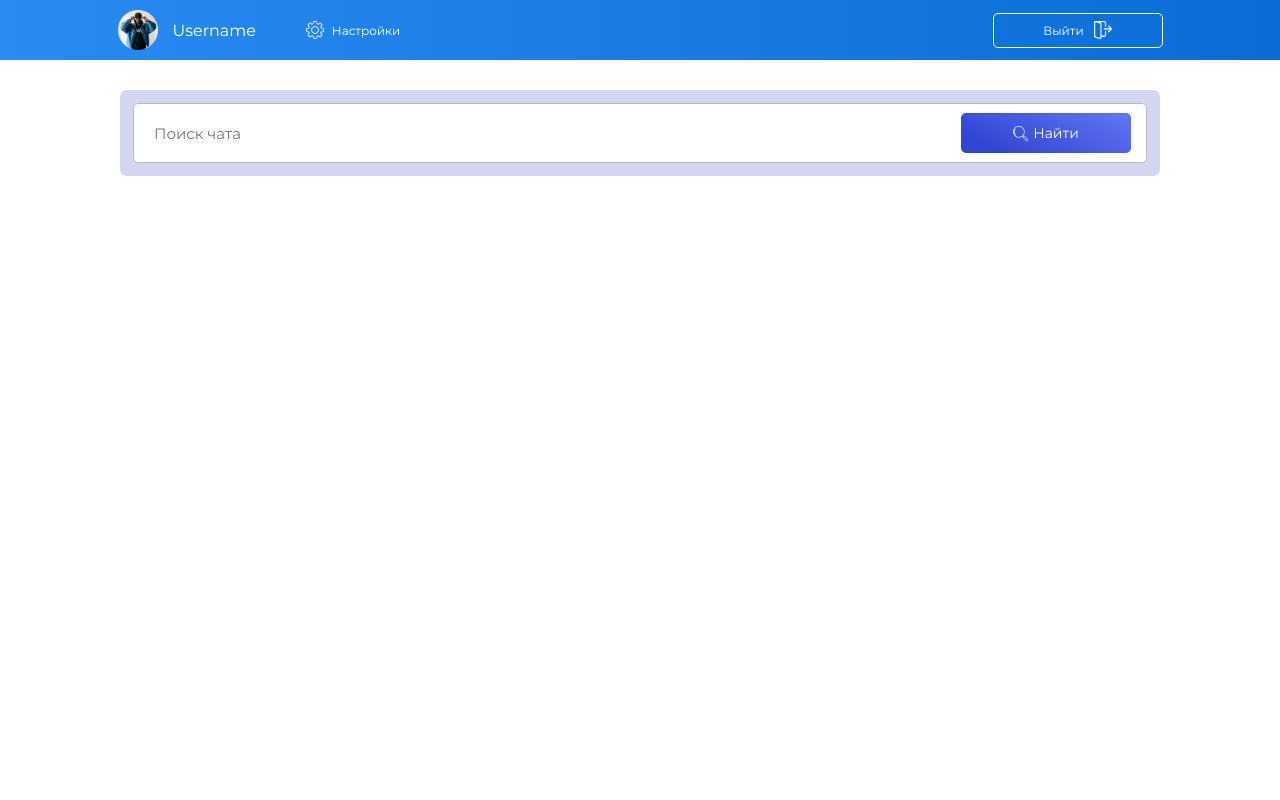
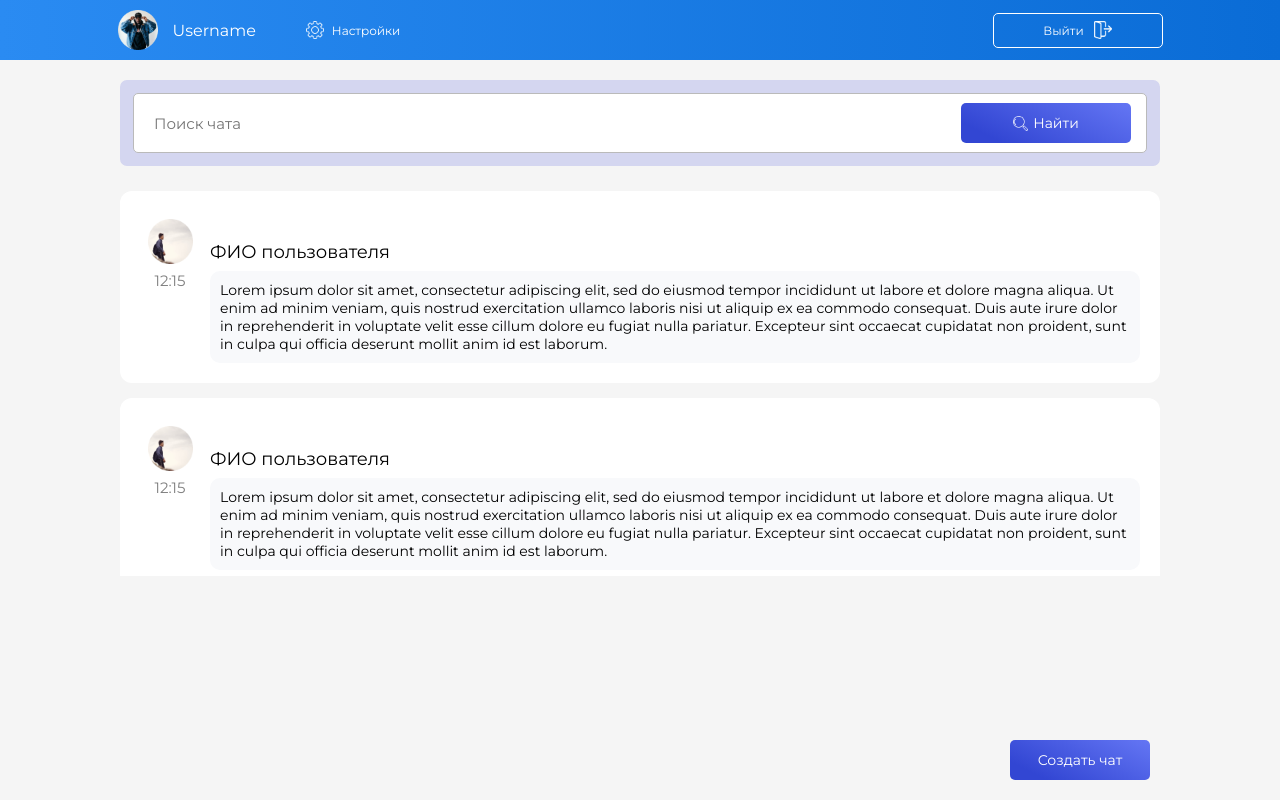
Before and after one commit to NadezhdaTrofimova/chat, a React (Create React App) app: page /chats in a window 1280 px wide. Built offline with nearby package versions, Linux system fonts and the light colour scheme.

Commit message:
add chat page

```diff
--- /dev/null
+++ b/src/components/messageItem/MessageItem.js
@@ -0,0 +1,33 @@
+import React from 'react';
+import styles from './MessageItem.module.css'
+import photoUser from '../../image/usersPhoto/icon-user3.png'
+
+const MessageItem = () => {
+    return (
+        <>
+            <li>
+                <div className={styles.itemContainer}>
+                    <div className={styles.avatarContainer}>
+                        <img
+                            className={styles.userAvatar}
+                            alt="photo-user"
+                            src={photoUser}
+                        />
+                    </div>
+                    <p className={styles.name}>ФИО пользователя</p>
+                    <span className={styles.timeTitle}>12:15</span>
+                    <div className={styles.containerMessage}>
+                        <p className={styles.messageText}>Lorem ipsum dolor sit amet, consectetur adipiscing elit, sed
+                            do eiusmod tempor incididunt ut labore et dolore magna aliqua. Ut enim ad minim veniam, quis
+                            nostrud exercitation ullamco laboris nisi ut aliquip ex ea commodo consequat. Duis aute
+                            irure dolor in reprehenderit in voluptate velit esse cillum dolore eu fugiat nulla pariatur.
+                            Excepteur sint occaecat cupidatat non proident, sunt in culpa qui officia deserunt mollit
+                            anim id est laborum.</p>
+                    </div>
+                </div>
+            </li>
+        </>
+    );
+};
+
+export default MessageItem;
--- /dev/null
+++ b/src/components/messageItem/MessageItem.module.css
@@ -0,0 +1,64 @@
+.itemContainer {
+    background-color: #FFFFFF;
+    height: content-box;
+    width: 100%;
+    border-radius: 12px;
+    margin: 15px 0;
+    display: grid;
+    grid-template-columns: 60px 1fr;
+    grid-template-rows: 60px 1fr;
+    /*grid-template-columns: 1fr 60px;*/
+    /*grid-template-rows: 1fr 60px;*/
+    grid-gap: 0 10px;
+    padding: 20px;
+}
+
+.avatarContainer {
+    height: 100%;
+    width: 100%;
+    display: flex;
+    align-items: center;
+    justify-content: center;
+}
+
+.userAvatar {
+    grid-area: 1;
+    /*grid-area: 1 / 2;*/
+    width: 45px;
+    height: 45px;
+}
+
+.timeTitle {
+    grid-area: 2 / 1;
+    /*grid-area: 2 / 2;*/
+    font-family: Montserrat, sans-serif;
+    font-size: 15px;
+    font-weight: 500;
+    opacity: 0.5;
+    text-align: center;
+}
+
+.name {
+    grid-area: 1 / 2;
+    /*grid-area: 1 / 1;*/
+    font-family: Montserrat, sans-serif;
+    font-size: 18px;
+    font-weight: 500;
+    margin-top: 30px;
+}
+
+.containerMessage {
+    grid-area: 2 / 2;
+    /*grid-area: 2 / 1;*/
+    background-color: #F8F9FB;
+    border-radius: 10px;
+    width: 100%;
+    display: inline-block;
+    padding: 10px;
+}
+
+.messageText {
+    font-family: Montserrat, sans-serif;
+    font-size: 14px;
+    font-weight: 400;
+}
--- a/src/index.css
+++ b/src/index.css
@@ -15,3 +15,7 @@ code {
 a {
   text-decoration: none;
 }
+
+li {
+  list-style-type: none;
+}
--- a/src/views/chat-search-page/SearchChatPage.js
+++ b/src/views/chat-search-page/SearchChatPage.js
@@ -4,11 +4,13 @@ import Header from "../../components/header/Header";
 import iconSettings from '../../image/icons/icon-gear.png'
 import iconUser from '../../image/usersPhoto/icon-user1.png'
 import SearchInput from "../../components/searchInput/SearchInput";
+import MessageItem from "../../components/messageItem/MessageItem";
+import iconButton from "../../image/icons/icon-magnifier.png";
 
 const SearchChatPage = () => {
 
     return (
-        <>
+        <div className={styles.searchChatPage}>
             <Header
                 iconUser={iconUser}
                 iconVariable={iconSettings}
@@ -17,7 +19,20 @@ const SearchChatPage = () => {
             <div className={styles.inputContainer}>
                 <SearchInput/>
             </div>
-        </>
+            <div className={styles.messageMainContainer}>
+                <ul className={styles.messageContainer}>
+                    <MessageItem/>
+                    <MessageItem/>
+                    <MessageItem/>
+                    <MessageItem/>
+                    <MessageItem/>
+                    <MessageItem/>
+                </ul>
+                <div className={styles.buttonContainer}>
+                    <p className={styles.buttonTitle}>Создать чат</p>
+                </div>
+            </div>
+        </div>
     )
 }
 
--- a/src/views/chat-search-page/SearchChatPage.module.css
+++ b/src/views/chat-search-page/SearchChatPage.module.css
@@ -1,4 +1,61 @@
+.searchChatPage {
+    height: 100vh;
+    width: 100%;
+    background-color: #F5F5F5;
+}
+
 .inputContainer {
     display: flex;
-    margin: 30px 120px;
+    margin: 20px 120px 0 120px;
 }
+
+.messageMainContainer {
+    display: flex;
+    flex-direction: column;
+    margin: 10px 100px 10px 120px;
+    height: 400px;
+}
+
+.messageContainer {
+    min-height: 300px;
+    overflow-y: scroll;
+    padding-right: 20px;
+}
+
+
+.messageContainer::-webkit-scrollbar {
+    width: 12px;
+}
+
+.messageContainer::-webkit-scrollbar-thumb {
+    border-radius: 10px;
+    -webkit-box-shadow: inset 0 0 3px rgba(0,0,0,.3);
+    background-color: #D4D6F0;
+}
+
+.messageContainer::-webkit-scrollbar-track {
+    -webkit-box-shadow: inset 0 0 6px rgba(0,0,0,0.3);
+    border-radius: 10px;
+    background-color: #F5F5F5;
+}
+
+.buttonContainer {
+    position: fixed;
+    bottom: 20px;
+    right: 130px;
+    width: 140px;
+    height: 40px;
+    border-radius: 5px;
+    background: linear-gradient(206.57deg, #6476F4 0%, #3246D3 83.33%);
+    display: flex;
+    align-items: center;
+    justify-content: center;
+}
+
+
+.buttonTitle {
+    font-family: Montserrat, sans-serif;
+    font-size: 14px;
+    font-weight: 400;
+    color: #ffffff;
+}
```
Also changed, not shown: src/components/myMessageItem/MyMessageItem.js (deleted, +0 -12 lines), src/components/myMessageItem/MyMessageItem.module.css (deleted), src/image/usersPhoto/icon-user3.png (added).
